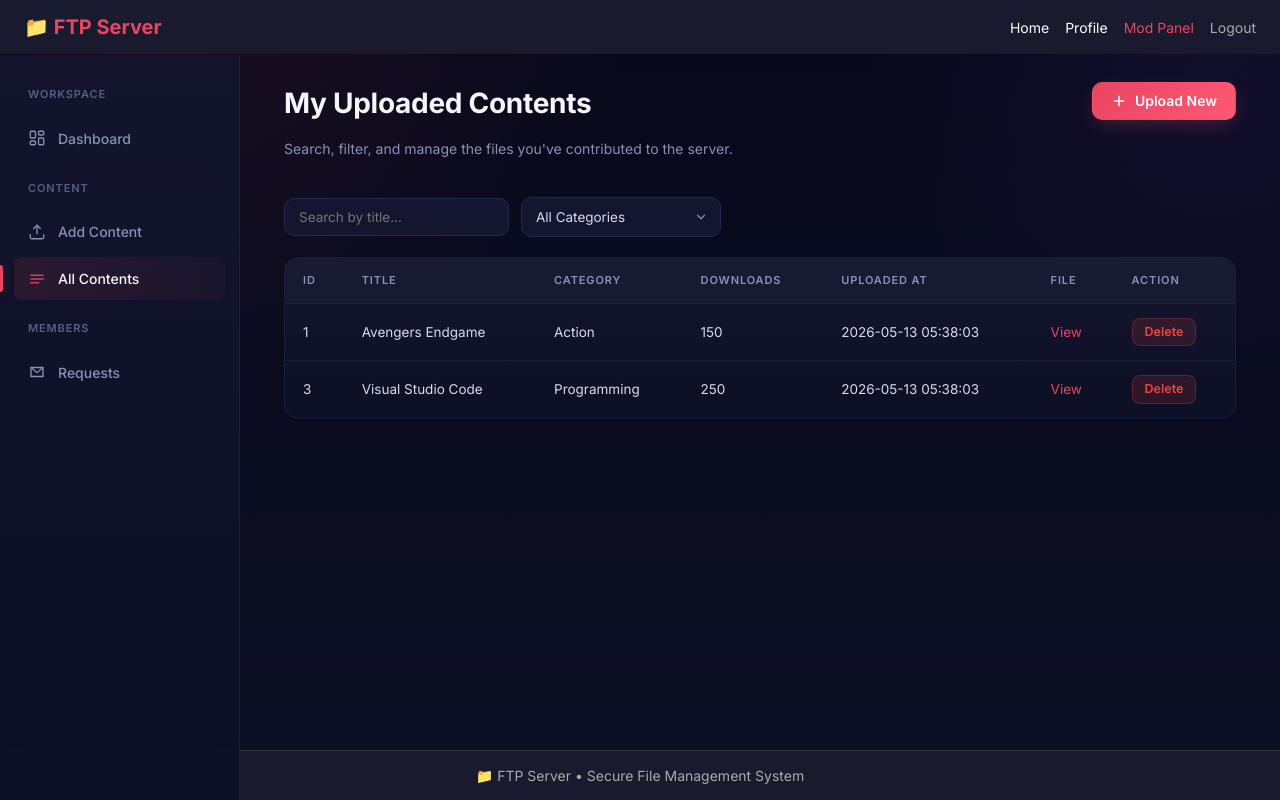
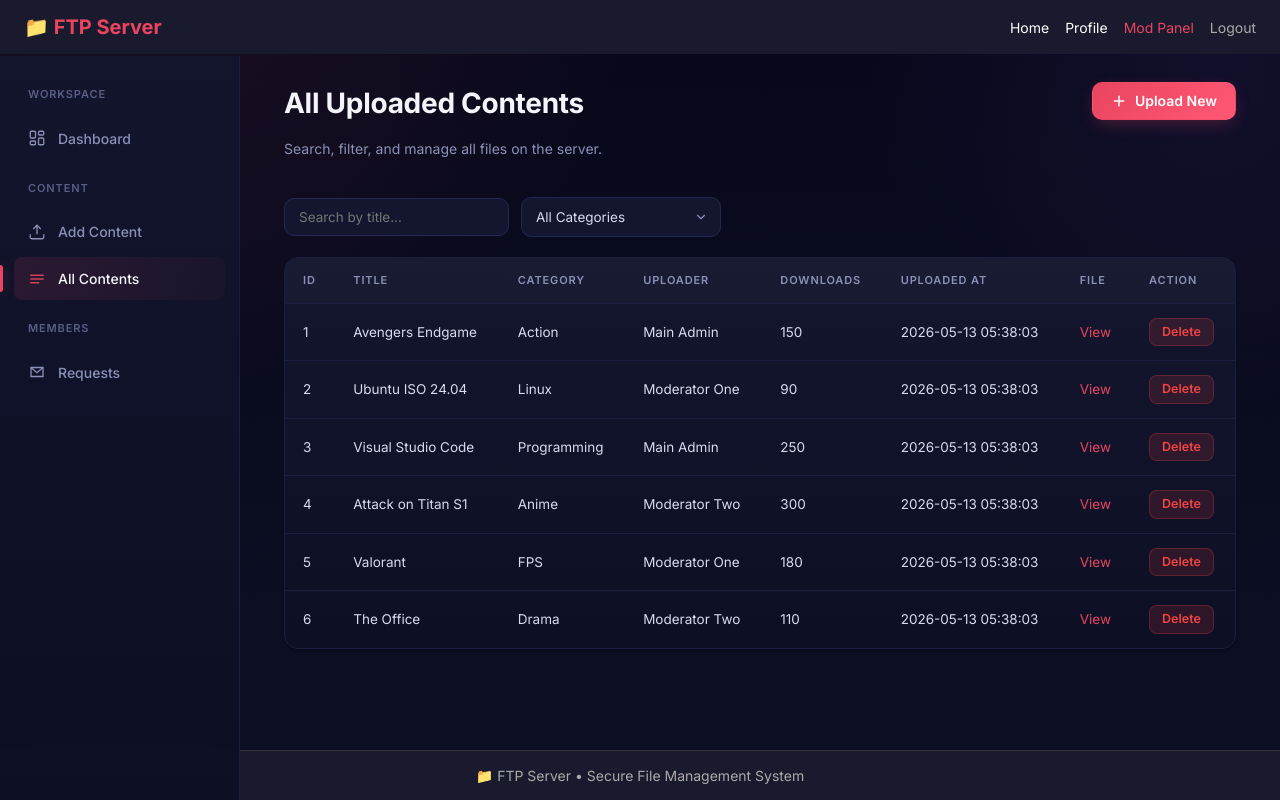
Before and after one commit to Muntahi-Safwan/FTP-Server, a PHP site: page /moderator/content_list_view.php in a window 1280 px wide. Run offline with PHP 8.4, Linux system fonts and the light colour scheme; the visitor is signed in with stand-in values (Sample User, id 1); data comes from the database, SQL or seed files in the repository.

Commit message:
refactor content deletion logic and update content list view for improved clarity

```diff
--- a/src/model/content_model.php
+++ b/src/model/content_model.php
@@ -87,6 +87,13 @@ function deleteContent($pdo, $id, $uploaderId)
     return $stmt->rowCount() > 0;
 }
 
+function deleteContentById($pdo, $id)
+{
+    $stmt = $pdo->prepare("DELETE FROM contents WHERE id = ?");
+    $stmt->execute([$id]);
+    return $stmt->rowCount() > 0;
+}
+
 function getContentsByUploader($pdo, $uploaderId, $filters = [])
 {
     $sql = "SELECT c.*, cat.name AS category_name
--- a/src/view/moderator/content_list_view.php
+++ b/src/view/moderator/content_list_view.php
@@ -5,8 +5,7 @@ require_once __DIR__ . '/../../config/db.php';
 require_once __DIR__ . '/../../model/content_model.php';
 require_once __DIR__ . '/../../model/category_model.php';
 
-$uploaderId = (int) $_SESSION['user_id'];
-$contents   = getContentsByUploader($pdo, $uploaderId);
+$contents   = getAllContents($pdo);
 $categories = getTopLevelCategories($pdo);
 $csrf       = csrf_token();
 ?>
@@ -16,7 +15,7 @@ $csrf       = csrf_token();
     <meta charset="UTF-8">
     <meta name="viewport" content="width=device-width, initial-scale=1">
     <meta name="csrf-token" content="<?= htmlspecialchars($csrf) ?>">
-    <title>My Contents — FTP Server</title>
+    <title>All Contents — FTP Server</title>
     <link rel="stylesheet" href="../../assets/css/moderator.css">
 </head>
 <body>
@@ -27,8 +26,8 @@ $csrf       = csrf_token();
     <main class="main-content">
         <header class="page-header">
             <div>
-                <h1>My Uploaded Contents</h1>
-                <p class="lead">Search, filter, and manage the files you've contributed to the server.</p>
+                <h1>All Uploaded Contents</h1>
+                <p class="lead">Search, filter, and manage all files on the server.</p>
             </div>
             <a href="content_add_view.php" class="btn btn-primary">
                 <svg width="16" height="16" viewBox="0 0 24 24" fill="none" stroke="currentColor" stroke-width="2.2" stroke-linecap="round" stroke-linejoin="round"><line x1="12" y1="5" x2="12" y2="19"/><line x1="5" y1="12" x2="19" y2="12"/></svg>
@@ -55,6 +54,7 @@ $csrf       = csrf_token();
                         <th>ID</th>
                         <th>Title</th>
                         <th>Category</th>
+                        <th>Uploader</th>
                         <th>Downloads</th>
                         <th>Uploaded At</th>
                         <th>File</th>
@@ -67,20 +67,21 @@ $csrf       = csrf_token();
                         <td><?= (int)$c['id'] ?></td>
                         <td><?= htmlspecialchars($c['title'] ?? '') ?></td>
                         <td data-category="<?= htmlspecialchars($c['category_name'] ?? '') ?>"><?= htmlspecialchars($c['category_name'] ?? '') ?></td>
+                        <td><?= htmlspecialchars($c['uploader_name'] ?? 'Unknown') ?></td>
                         <td><?= (int)($c['download_count'] ?? 0) ?></td>
                         <td><?= htmlspecialchars($c['uploaded_at'] ?? '') ?></td>
                         <td>
                             <a href="../../../public/<?= htmlspecialchars($c['file_path'] ?? '') ?>" target="_blank" rel="noopener">View</a>
                         </td>
                         <td>
-                            <button class="btn btn-danger btn-sm" onclick="return deleteContent(<?= (int)$c['id'] ?>)">Delete</button>
+                            <button class="btn btn-danger btn-sm" onclick="return deleteContent(<?= (int)$c['id'] ?>)" title="Delete this content">Delete</button>
                         </td>
                     </tr>
                     <?php endforeach; else: ?>
                     <tr>
-                        <td colspan="7" class="empty-state">
+                        <td colspan="8" class="empty-state">
                             <svg width="44" height="44" viewBox="0 0 24 24" fill="none" stroke="currentColor" stroke-width="1.4" stroke-linecap="round" stroke-linejoin="round" style="opacity:0.35; margin-bottom:12px;"><path d="M3 7v10a2 2 0 0 0 2 2h14a2 2 0 0 0 2-2V9a2 2 0 0 0-2-2h-7l-2-2H5a2 2 0 0 0-2 2z"/></svg>
-                            <div>No contents uploaded yet. <a href="content_add_view.php">Add your first one</a>.</div>
+                            <div>No contents found. <a href="content_add_view.php">Add the first one</a>.</div>
                         </td>
                     </tr>
                     <?php endif; ?>
```
Also changed, not shown: src/controller/moderatorDeleteContent.php (+1 -7 lines).
